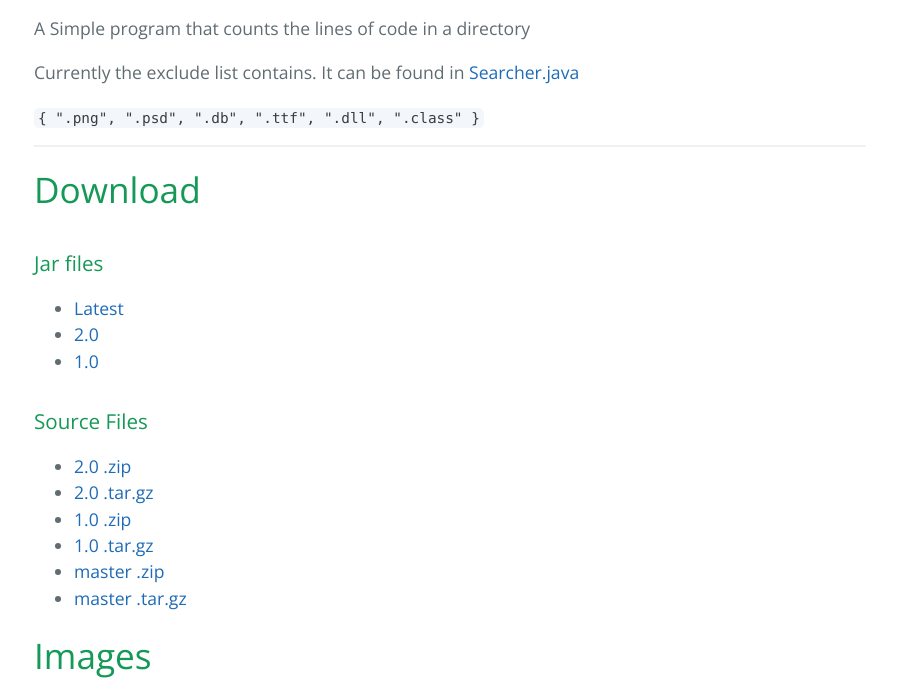
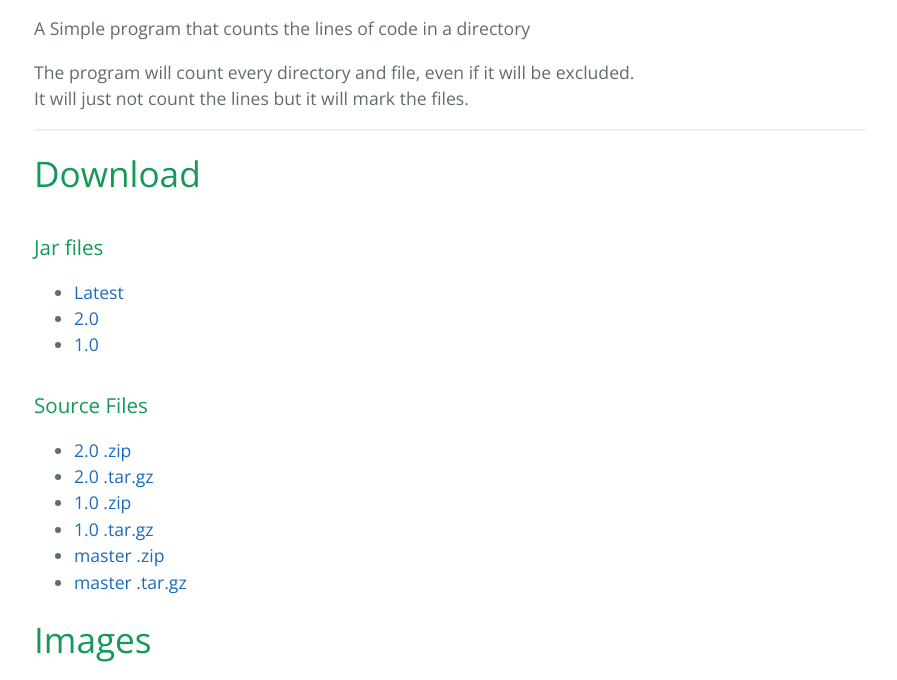
Before and after one commit to GOGO98901/Code-Counter, a plain HTML site: page index.html in a window 1280 px wide. Shown: the part 910-1590 px from the top of the page, without its empty margins (190-1087 px from the left). Drawn offline with nearby package versions, Linux system fonts and the light colour scheme; grey boxes are pictures that could not be loaded.

Commit message:
Update index.html

```diff
--- a/index.html
+++ b/index.html
@@ -28,11 +28,7 @@
 
       <p>A Simple program that counts the lines of code in a directory</p>
 
-      <p>Currently the exclude list contains. It can be found in <a href="https://github.com/GOGO98901/Code-Counter/blob/master/src/net/gogo98901/codeCounter/Searcher.java#L17">Searcher.java</a></p>
-
-      <code>
-        { ".png", ".psd", ".db", ".ttf", ".dll", ".class" }
-      </code>
+      <p>The program will count every directory and file, even if it will be excluded.<br>It will just not count the lines but it will mark the files.</p>
       <hr>
       <div id="download">
         <h1>Download</h1>
```
